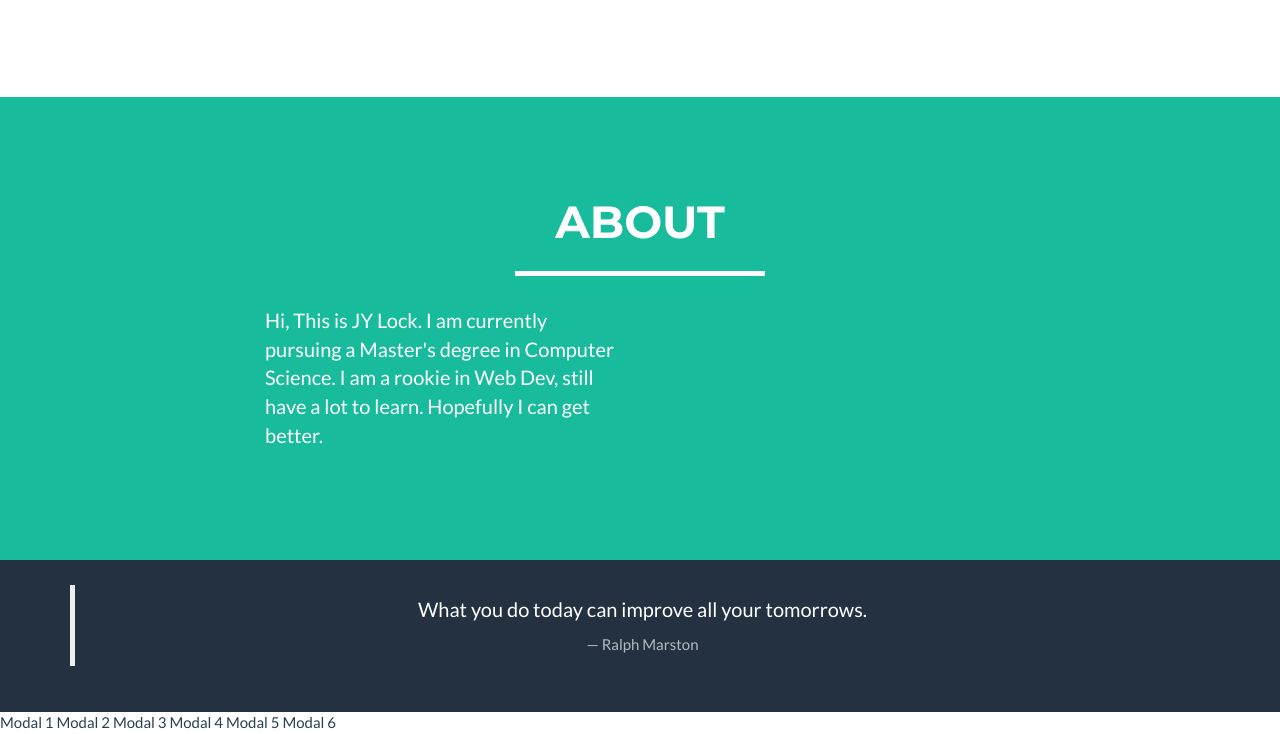
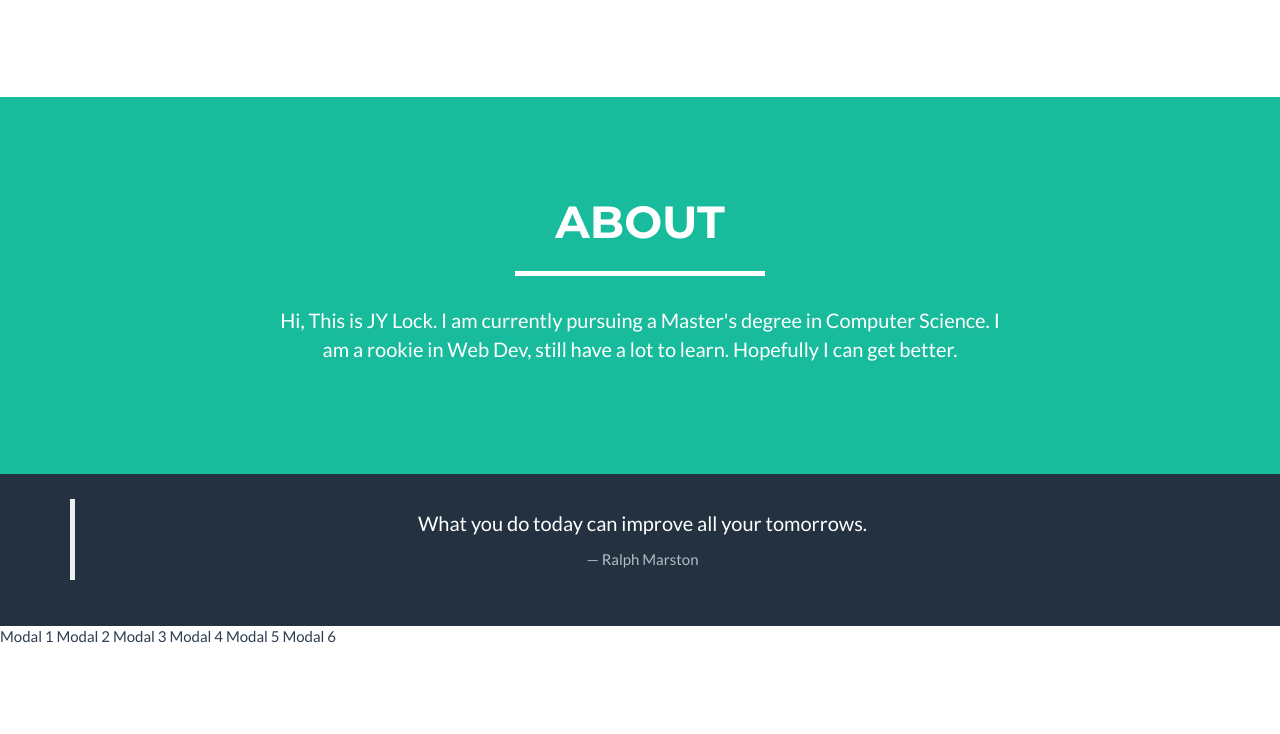
Before and after one commit to jylock/jylock.github.io, a plain HTML site: page index.html in a window 1280 px wide. Shown: the part 4039-4773 px from the top of the page. After the commit the page ends 4687 px from the top, so only its background shows below. Drawn offline with nearby package versions, Linux system fonts and the light colour scheme.

Commit message:
fixed minor layout prob

```diff
--- a/index.html
+++ b/index.html
@@ -308,7 +308,7 @@
                 </div>
             </div>
             <div class="row">
-                <div class="col-lg-4 col-lg-offset-2">
+                <div class="col-lg-8 col-lg-offset-2 text-center">
                     <p>Hi, This is JY Lock.  I am currently pursuing a Master's degree in Computer Science.  I am a rookie in Web Dev, still have a lot to learn.  Hopefully I can get better.</p>
                 </div>
             </div>
```
